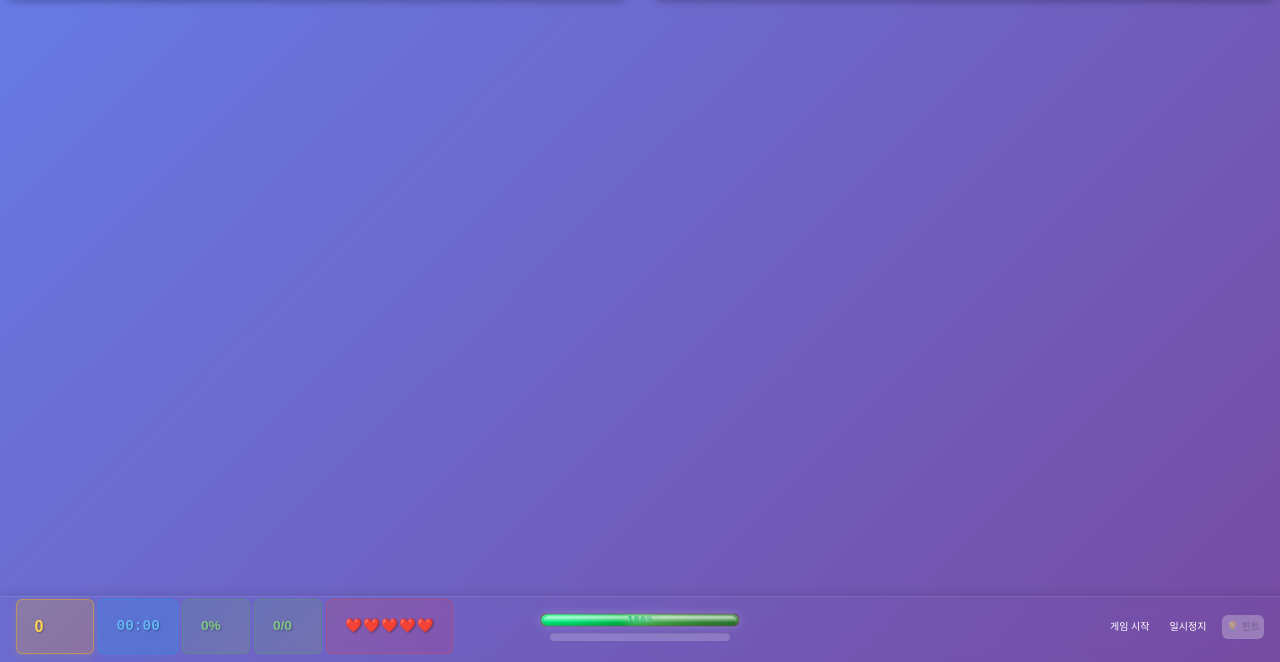
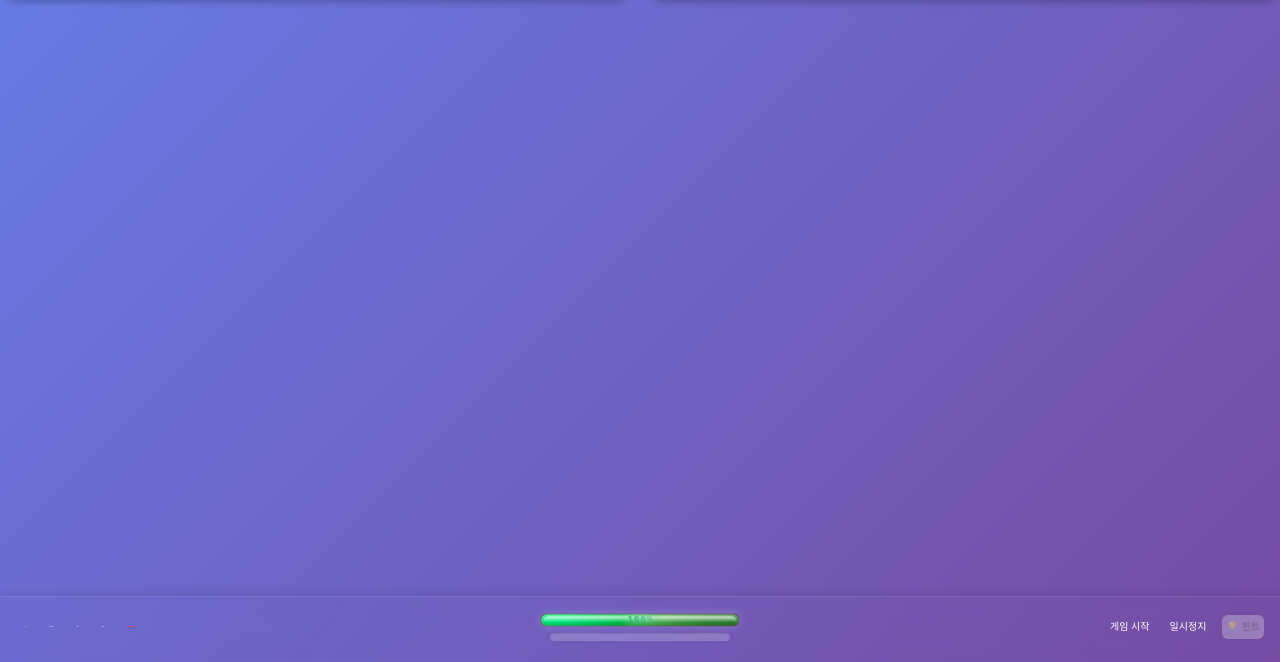
Before and after one commit to rhpm123/stdg, a website: page game-play.html in a window 1280 px wide. Shown: the part 138-800 px from the top of the page. Drawn offline with nearby package versions, Linux system fonts and the light colour scheme; no server answers.

Commit message:
refactor: remove stat-item wrappers from bottom-bar HTML structure
- Remove 5 stat-item div wrappers from game-stats
- Convert stat-value elements to direct children of game-stats
- Preserve all ID attributes (score, timer, progress, found, lives)
- Simplify DOM structure for better performance
- Prepare for CSS integration optimization

```diff
--- a/game-play.html
+++ b/game-play.html
@@ -71,25 +71,15 @@
       <!-- 간결한 게임 정보 한 줄 표시 -->
       <div class="bottom-bar-stats">
         <div class="game-stats">
-          <div class="stat-item">
-            <div class="stat-value" id="score">0</div>
-          </div>
+          <div class="stat-value" id="score">0</div>
 
-          <div class="stat-item">
-            <div class="stat-value" id="timer">00:00</div>
-          </div>
+          <div class="stat-value" id="timer">00:00</div>
 
-          <div class="stat-item">
-            <div class="stat-value" id="progress">0%</div>
-          </div>
+          <div class="stat-value" id="progress">0%</div>
 
-          <div class="stat-item">
-            <div class="stat-value" id="found">0/0</div>
-          </div>
+          <div class="stat-value" id="found">0/0</div>
 
-          <div class="stat-item">
-            <div class="stat-value" id="lives">❤️❤️❤️❤️❤️</div>
-          </div>
+          <div class="stat-value" id="lives">❤️❤️❤️❤️❤️</div>
         </div>
       </div>
 
```
